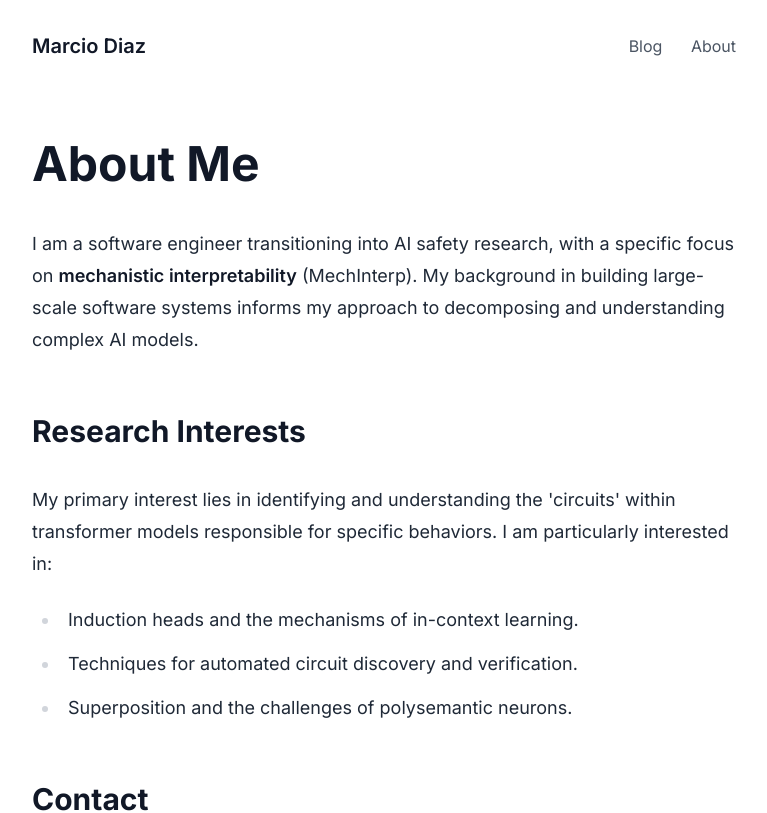
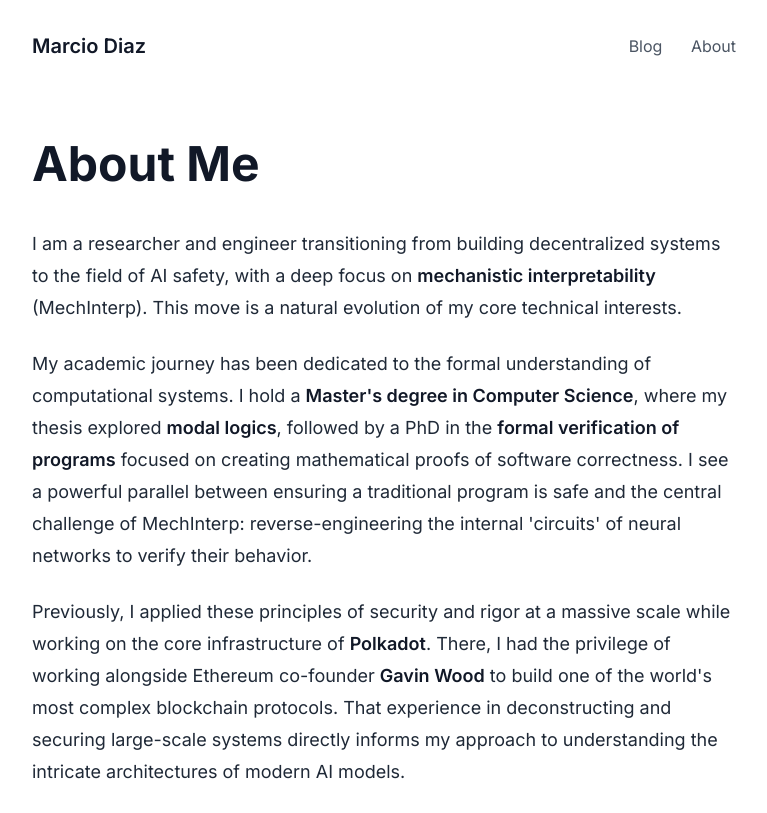
Before and after one commit to seerscode/website, a SvelteKit app: page /about in a window 1280 px wide. Shown: the top 813 px of the page, without its empty margins (256-1023 px from the left). Built offline with nearby package versions, Linux system fonts and the light colour scheme.

Commit message:
Improve about page

```diff
--- a/src/routes/about/+page.svelte
+++ b/src/routes/about/+page.svelte
@@ -1,14 +1,19 @@
-
 <svelte:head>
   <title>About | Marcio Diaz</title>
 </svelte:head>
 
-<!-- Using 'prose' class from @tailwindcss/typography for beautiful readable content -->
 <article class="prose lg:prose-lg max-w-none">
   <h1>About Me</h1>
   <p>
-    I am a software engineer transitioning into AI safety research, with a specific focus on <strong>mechanistic interpretability</strong> (MechInterp). My background in building large-scale software systems informs my approach to decomposing and understanding complex AI models.
+    I am a researcher and engineer transitioning from building decentralized systems to the field of AI safety, with a deep focus on <strong>mechanistic interpretability</strong> (MechInterp). This move is a natural evolution of my core technical interests.
   </p>
+  <p>
+    My academic journey has been dedicated to the formal understanding of computational systems. I hold a <strong>Master's degree in Computer Science</strong>, where my thesis explored <strong>modal logics</strong>, followed by a PhD in the <strong>formal verification of programs</strong> focused on creating mathematical proofs of software correctness. I see a powerful parallel between ensuring a traditional program is safe and the central challenge of MechInterp: reverse-engineering the internal 'circuits' of neural networks to verify their behavior.
+  </p>
+  <p>
+    Previously, I applied these principles of security and rigor at a massive scale while working on the core infrastructure of <strong>Polkadot</strong>. There, I had the privilege of working alongside Ethereum co-founder <strong>Gavin Wood</strong> to build one of the world's most complex blockchain protocols. That experience in deconstructing and securing large-scale systems directly informs my approach to understanding the intricate architectures of modern AI models.
+  </p>
+
   <h2>Research Interests</h2>
   <p>
     My primary interest lies in identifying and understanding the 'circuits' within transformer models responsible for specific behaviors. I am particularly interested in:
```
